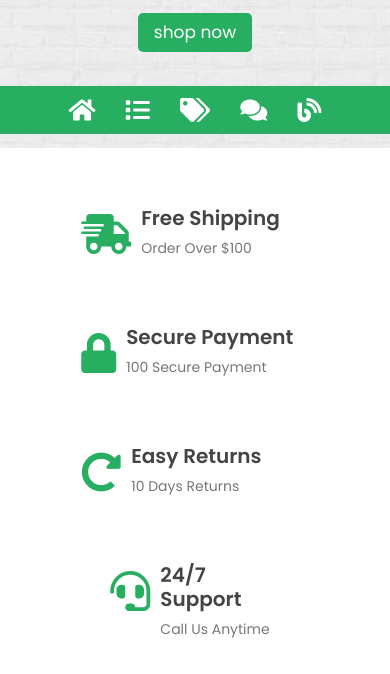
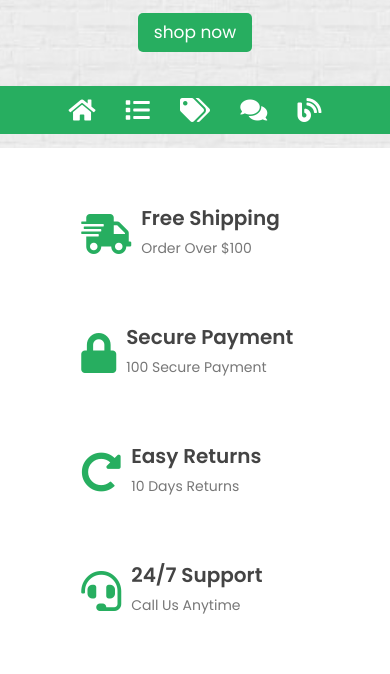
Before and after one commit to codermdshakil/online-bookshop, a plain HTML site: page index.html in a window 390 px wide. Shown: the part 710-1384 px from the top of the page. Drawn offline with nearby package versions, Linux system fonts and the light colour scheme.

Commit message:
one change

```diff
--- a/index.html
+++ b/index.html
@@ -141,7 +141,7 @@
                         </div>
                     </div>
                 </div>
-                <div class="col-lg-3 col-md-6 col-8 d-block m-auto">
+                <div class="col-lg-3 col-md-6 col-10 d-block m-auto">
                     <div class="box">
                         <div class="left-item">
                             <i class="fas fa-headset"></i>
```
